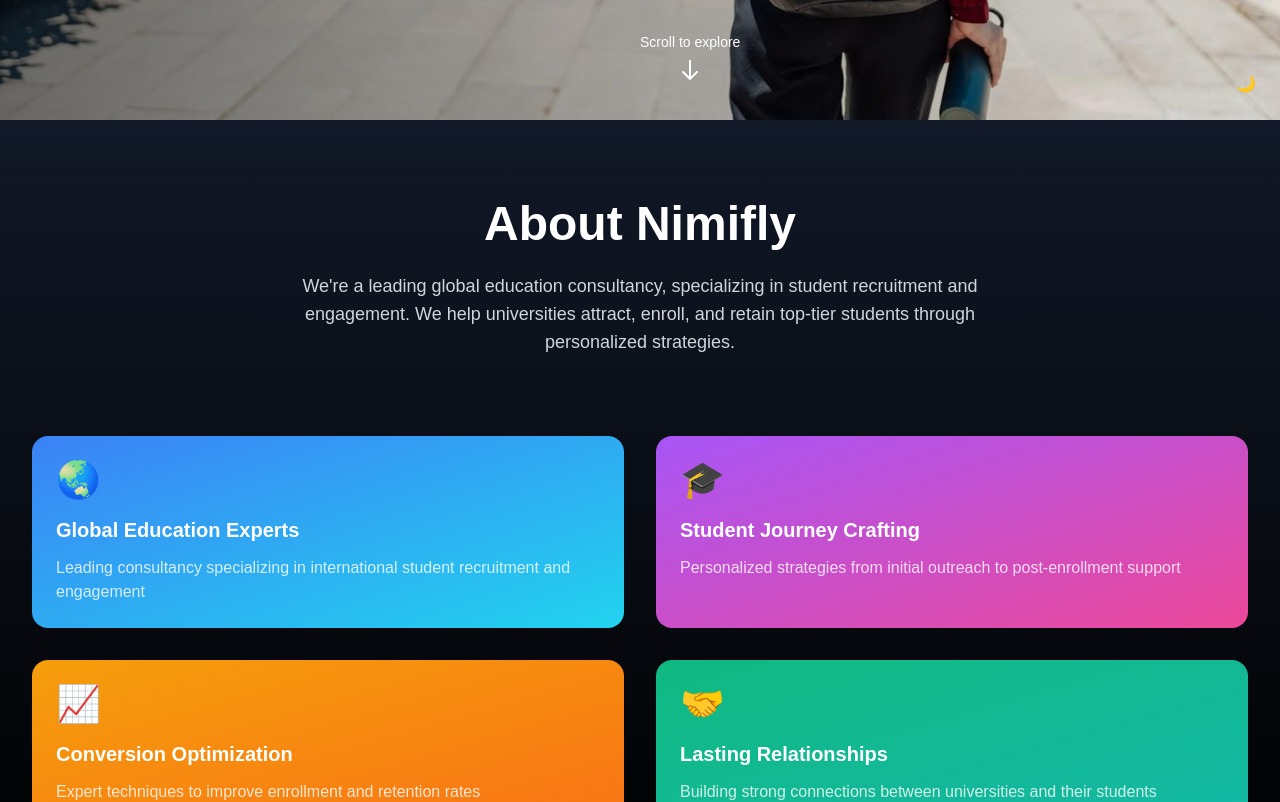
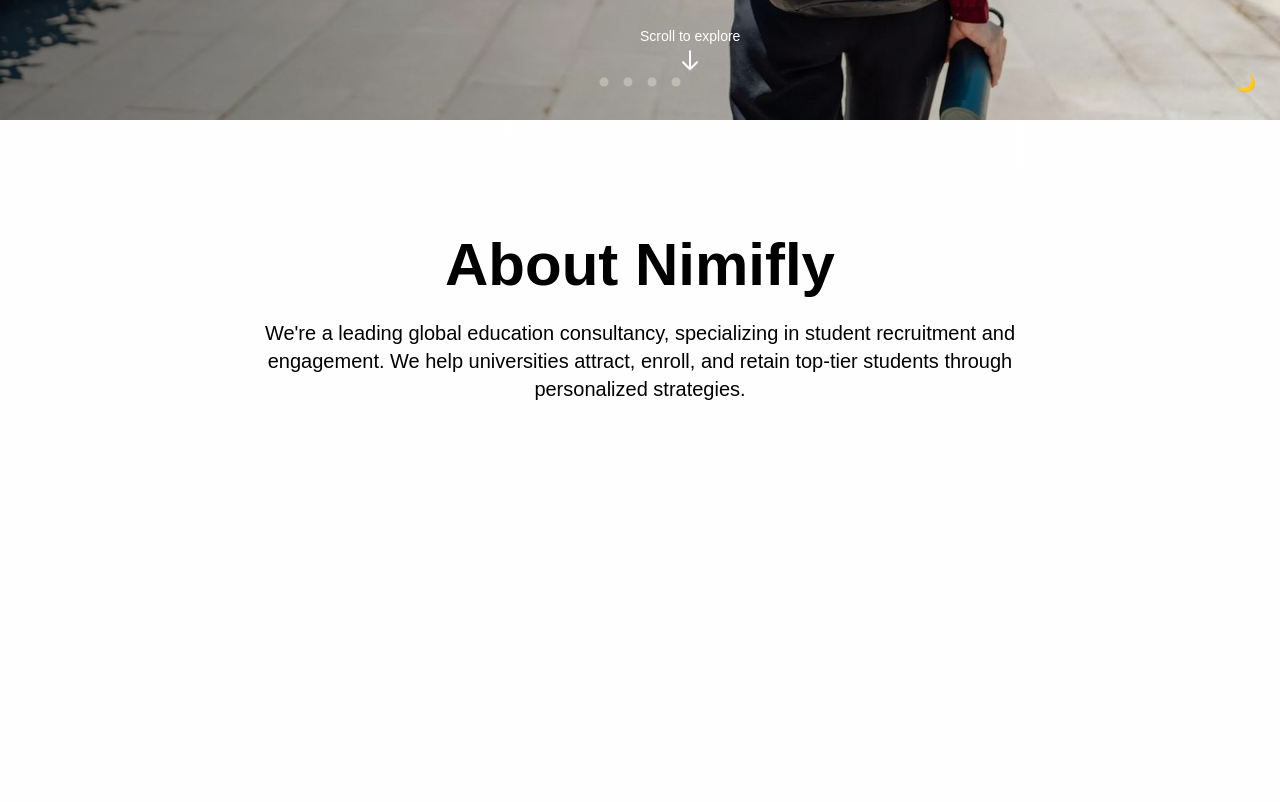
Before and after one commit to mdazmi28/nimmifly, a Next.js app: page / in a window 1280 px wide. Shown: the part 680-1482 px from the top of the page. Built offline with nearby package versions, Linux system fonts and the light colour scheme.

Commit message:
about section

```diff
--- a/src/components/AboutSection.jsx
+++ b/src/components/AboutSection.jsx
@@ -1,9 +1,11 @@
 // AboutSection.jsx
 'use client';
-import { motion } from 'framer-motion';
-import { useInView } from 'react-intersection-observer';
+import { useRef, useEffect, useState } from 'react';
 
 const AboutSection = () => {
+    const containerRef = useRef(null);
+    const [currentCard, setCurrentCard] = useState(0);
+
     const features = [
         {
             id: 1,
@@ -35,77 +37,99 @@
         }
     ];
 
-    const [titleRef, titleInView] = useInView({
-        triggerOnce: true,
-        threshold: 0.2
-    });
+    useEffect(() => {
+        const handleScroll = () => {
+            if (!containerRef.current) return;
+
+            const container = containerRef.current;
+            const containerTop = container.offsetTop;
+            const scrollPosition = window.scrollY;
+            const viewportHeight = window.innerHeight;
+
+            // Adjust the scroll calculation for smoother transitions
+            const scrollProgress = (scrollPosition - containerTop) / viewportHeight;
+            const cardIndex = Math.floor(scrollProgress);
+
+            if (cardIndex < features.length) {
+                setCurrentCard(cardIndex);
+            }
+        };
+
+        window.addEventListener('scroll', handleScroll);
+        handleScroll(); // Initial check
+        return () => window.removeEventListener('scroll', handleScroll);
+    }, [features.length]);
 
     return (
-        <section className="py-20 bg-gradient-to-b from-gray-900 to-black">
-            <div className="max-w-7xl mx-auto px-4 sm:px-6 lg:px-8">
+        <section
+            ref={containerRef}
+            className="min-h-[400vh] "
+        >
+            {/* Fixed container for content */}
+            <div className="sticky top-0 h-screen flex items-center justify-center">
+                <div className="max-w-7xl mx-auto px-4 sm:px-6 lg:px-8 w-full">
                     {/* Title Section */}
-                <motion.div
-                    ref={titleRef}
-                    initial={{ opacity: 0, y: 20 }}
-                    animate={titleInView ? { opacity: 1, y: 0 } : {}}
-                    transition={{ duration: 0.6 }}
-                    className="text-center mb-20"
-                >
-                    <h2 className="text-4xl md:text-5xl font-bold text-white mb-6">
+                    <div className="text-center mb-20 space-y-6">
+                        <h2 className="text-5xl md:text-6xl font-bold text-black dark:text-white">
                             About Nimifly
                         </h2>
-                    <p className="text-gray-300 text-lg max-w-3xl mx-auto">
+                        <p className="text-black dark:text-white text-lg md:text-xl max-w-3xl mx-auto leading-relaxed">
                             We're a leading global education consultancy, specializing in student recruitment
                             and engagement. We help universities attract, enroll, and retain top-tier students
                             through personalized strategies.
                         </p>
-                </motion.div>
+                    </div>
 
-                {/* Cards Section */}
-                <div className="grid grid-cols-1 md:grid-cols-2 gap-8">
-                    {features.map((feature) => (
-                        <CardWithAnimation key={feature.id} feature={feature} />
+                    {/* Cards Container */}
+                    <div className="grid grid-cols-1 md:grid-cols-2 lg:grid-cols-4 gap-8">
+                        {features.map((feature, index) => (
+                            <div
+                                key={feature.id}
+                                className={`
+                                    ${feature.color}
+                                    p-8 rounded-3xl
+                                    transition-all duration-500 ease-out
+                                    transform backdrop-blur-sm
+                                    ${index <= currentCard
+                                        ? 'opacity-100 translate-y-0 scale-100'
+                                        : 'opacity-0 translate-y-20 scale-95'}
+                                    shadow-lg hover:shadow-2xl
+                                    border border-white/10
+                                `}
+                            >
+                                <div className="space-y-4">
+                                    <span className="text-5xl block mb-6">{feature.icon}</span>
+                                    <h3 className="text-2xl font-bold text-white">
+                                        {feature.title}
+                                    </h3>
+                                    <p className="text-white/90 leading-relaxed">
+                                        {feature.description}
+                                    </p>
+                                </div>
+                            </div>
                         ))}
+                    </div>
+
+                    {/* Progress Indicator */}
+                    <div className="fixed bottom-8 left-1/2 transform -translate-x-1/2 flex gap-3">
+                        {features.map((_, index) => (
+                            <div
+                                key={index}
+                                className={`
+                                    w-3 h-3 rounded-full
+                                    transition-all duration-300
+                                    ${index <= currentCard
+                                        ? 'bg-white scale-100'
+                                        : 'bg-white/30 scale-75'
+                                    }
+                                `}
+                            />
+                        ))}
+                    </div>
                 </div>
             </div>
         </section>
     );
 };
 
-// Separate Card Component with its own animation logic
-const CardWithAnimation = ({ feature }) => {
-    const [ref, inView] = useInView({
-        triggerOnce: true,
-        threshold: 0.2,
-        delay: 100
-    });
-
-    return (
-        <motion.div
-            ref={ref}
-            className=''
-            initial={{ opacity: 0, x: feature.id % 2 === 0 ? 50 : -50 }}
-            animate={inView ? { opacity: 1, x: 0 } : {}}
-            transition={{
-                duration: 0.8,
-                delay: feature.id * 0.2,
-                ease: "easeOut"
-            }}
-        >
-            <div className={` ${feature.color} p-6 rounded-2xl h-full transform transition-transform
-                hover:scale-105 duration-300 cursor-pointer`}>
-                <div className="flex flex-col h-full">
-                    <span className="text-4xl mb-4">{feature.icon}</span>
-                    <h3 className="text-xl font-bold text-white mb-3">
-                        {feature.title}
-                    </h3>
-                    <p className="text-white/80 flex-grow">
-                        {feature.description}
-                    </p>
-                </div>
-            </div>
-        </motion.div>
-    );
-};
-
 export default AboutSection;
```
Lines whose indentation alone changed are shown as unchanged.
